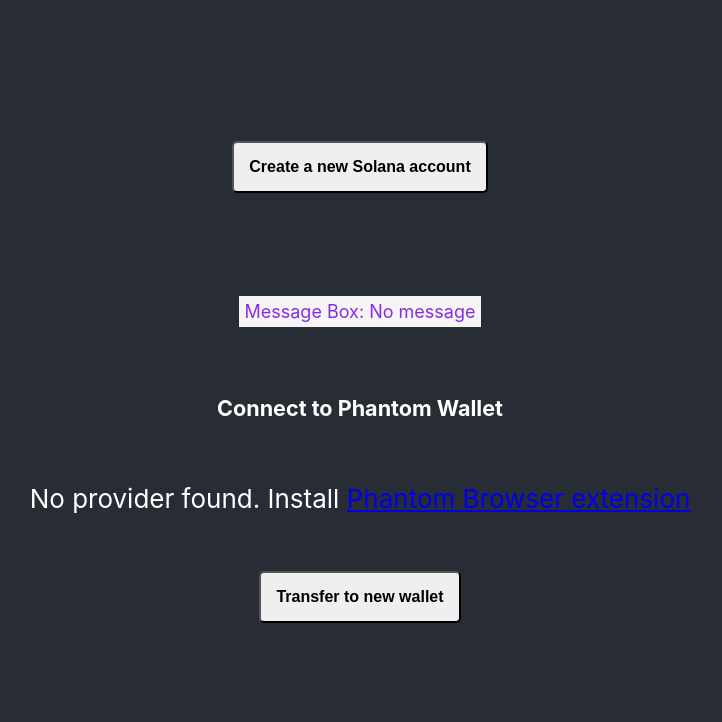
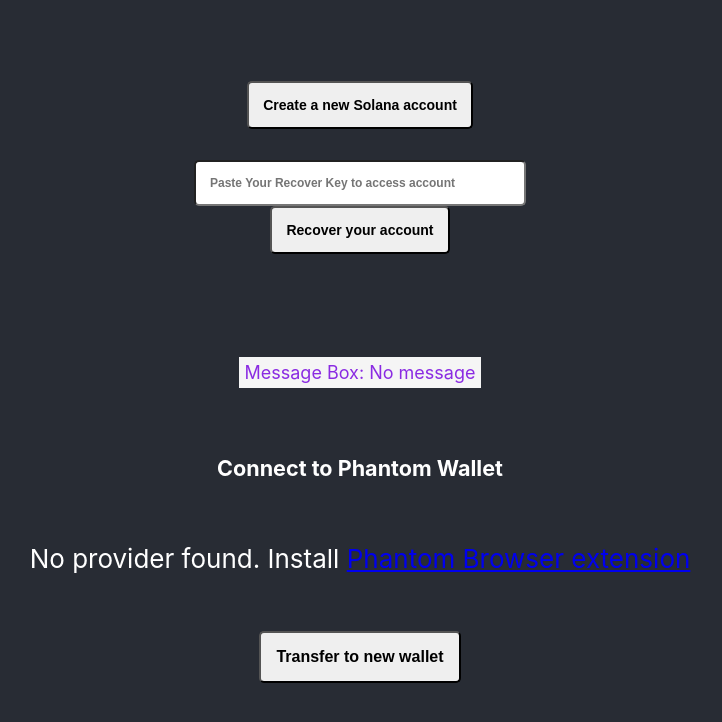
Before and after one commit to ctk12/Project-for-Module-2, a React (Create React App) app: page / in a window 1280 px wide. Shown: the top 722 px of the page, without its empty margins (280-1002 px from the left). Built offline with nearby package versions, Linux system fonts and the light colour scheme.

Commit message:
update extra elements

```diff
--- a/src/App.tsx
+++ b/src/App.tsx
@@ -69,6 +69,9 @@
     undefined
   );
   // create state variable for New keypair generate
+  const [recoverkeyin, setRecoverkeyin] = useState("");
+  const [showrecovertext, setShowrecovertext] = useState("Show recover key");
+  const [recoverkey, setRecoverkey] = useState("*****");
   const [keypair, setKeypair] = useState("");
   const [publicKey, setPublicKey] = useState("");
   const [solbal, setSolbal] = useState(0);
@@ -95,13 +98,24 @@
     }
   };
 
+  // recover key show
+  const showRecoverkey = async () => {
+    if(showrecovertext === "Hide recover key"){
+      setRecoverkey("*****");
+      setShowrecovertext("Show recover key");
+    }else{
+      setRecoverkey(JSON.parse(keypair).reverse().join("-"));
+      setShowrecovertext("Hide recover key");
+    }
+  }
+
   //get Balance
   const getWalletBalance = async () => {
     loadV("on");
     try {
       // Connect to the Devnet
       const connection = new Connection(clusterApiUrl("devnet"), "confirmed");
-      console.log("Connection object is:", connection);
+      //console.log("Connection object is:", connection);
       // get its balance
       const walletBalance = await connection.getBalance(
         new PublicKey(publicKey)
@@ -109,9 +123,9 @@
       const solbal = parseInt(walletBalance) / LAMPORTS_PER_SOL;
       setSolbal(solbal);
       loadV("off");
-      console.log(
-        `Wallet balance: ${parseInt(walletBalance) / LAMPORTS_PER_SOL} SOL`
-      );
+      // console.log(
+      //   `Wallet balance: ${parseInt(walletBalance) / LAMPORTS_PER_SOL} SOL`
+      // );
     } catch (err) {
       console.log(err);
     }
@@ -120,13 +134,14 @@
 
   const makeAirdrop = async () => {
     loadV("on");
+    try{
     // Connect to the Devnet
     const connection = new Connection(clusterApiUrl("devnet"), "confirmed");
-    console.log("Connection object is:", connection);
+    //console.log("Connection object is:", connection);
     // Request airdrop of 2 SOL to the wallet
-    console.log("Airdropping some SOL to my wallet!");
-    var airdropAmount = LAMPORTS_PER_SOL / 1000;
-    console.log(airdropAmount);
+    //console.log("Airdropping some SOL to my wallet!");
+    var airdropAmount = LAMPORTS_PER_SOL * 2;
+    //console.log(airdropAmount);
     const fromAirDropSignature = await connection.requestAirdrop(
       new PublicKey(publicKey),
       airdropAmount
@@ -141,20 +156,26 @@
       lastValidBlockHeight: latestBlockHash.lastValidBlockHeight,
       signature: fromAirDropSignature,
     });
-    console.log("Airdrop completed for the Sender account");
+    // console.log("Airdrop completed for the Sender account");
     getWalletBalance();
+    alert("Successfully Airdropped 2 SOL");
+    } catch (err) {
+      console.log(err);
+      loadV("off");
+      alert("Error to Airdrop 2 SOL, Try Again!");
+    }
   };
 
-  const airDropgetWalletBalance = async (publicKey1: any) => {
+  const airDropgetWalletBalance = async (publicKey1: any,arrayprivateKey1:any) => {
     loadV("on");
     try {
       // Connect to the Devnet
       const connection = new Connection(clusterApiUrl("devnet"), "confirmed");
-      console.log("Connection object is:", connection);
+      // console.log("Connection object is:", connection);
       // Request airdrop of 2 SOL to the wallet
-      console.log("Airdropping some SOL to my wallet!");
+      // console.log("Airdropping some SOL to my wallet!");
       var airdropAmount = LAMPORTS_PER_SOL * 2;
-      console.log(airdropAmount);
+      // console.log(airdropAmount);
       const fromAirDropSignature = await connection.requestAirdrop(
         new PublicKey(publicKey1),
         airdropAmount
@@ -169,18 +190,21 @@
         lastValidBlockHeight: latestBlockHash.lastValidBlockHeight,
         signature: fromAirDropSignature,
       });
-      console.log("Airdrop completed for the Sender account");
+      // console.log("Airdrop completed for the Sender account");
       // Make a wallet (keypair) from privateKey and get its balance
       const walletBalance = await connection.getBalance(
         new PublicKey(publicKey1)
       );
       const solbal = parseInt(walletBalance) / LAMPORTS_PER_SOL;
       setSolbal(solbal);
-      console.log(
-        `Wallet balance: ${parseInt(walletBalance) / LAMPORTS_PER_SOL} SOL`
-      );
+      setPublicKey(publicKey1);
+      setKeypair(arrayprivateKey1);
+      // console.log(
+      //   `Wallet balance: ${parseInt(walletBalance) / LAMPORTS_PER_SOL} SOL`
+      // );
     } catch (err) {
       console.log(err);
+      loadV("off");
     }
     loadV("off");
     alert("New Solana Account Created And Airdropped 2 SOL");
@@ -189,14 +213,12 @@
   // NewKeyPair
   const getNewkeypair = async () => {
     loadV("on");
-    console.log("New keypair is generating!");
+    // console.log("New keypair is generating!");
     const newPair = new Keypair();
     const privateKey = newPair._keypair.secretKey;
     const arrayprivateKey = JSON.stringify(Array.from(privateKey));
-    setKeypair(arrayprivateKey);
     const publicKey = new PublicKey(newPair._keypair.publicKey).toString();
-    setPublicKey(publicKey);
-    airDropgetWalletBalance(publicKey);
+    airDropgetWalletBalance(publicKey,arrayprivateKey);
     // loadV("off");
   };
 
@@ -210,7 +232,7 @@
       try {
         // connects wallet and returns response which includes the wallet public key
         const response = await solana.connect();
-        console.log("wallet account ", response.publicKey.toString());
+        // console.log("wallet account ", response.publicKey.toString());
         // update walletKey to be the public key
         setWalletKey(response.publicKey.toString());
         alert("Successfully Connected Wallet");
@@ -263,12 +285,12 @@
       } else if (solbal < 2.000005) {
         alert(
           `Invalid SOL, Your Balance is ${solbal}, (Need Extra 0.000005 SOL For Fee)
-          Airdrop 0.001 SOL to your Account`
+          Airdrop 2 SOL to your Account`
         );
         loadV("off");
       } else {
         var sendSol = LAMPORTS_PER_SOL * 2;
-        console.log(typeof sendSol, sendSol);
+        // console.log(typeof sendSol, sendSol);
         var transaction = new Transaction().add(
           SystemProgram.transfer({
             fromPubkey: from.publicKey,
@@ -276,7 +298,7 @@
             lamports: sendSol,
           })
         );
-        console.log(transaction);
+        // console.log(transaction);
         // Sign transaction
         var signature = await sendAndConfirmTransaction(
           connection,
@@ -284,24 +306,38 @@
           [from]
         );
         setTsignature(
-          `Sent 2 SOL to address ${publicKey} And Signature is ${signature}`
+          `Successfully Sent 2 SOL to address ${publicKey} And Signature is ${signature}`
         );
-        console.log(
-          `Sent 2 SOL to address ${publicKey} And Signature is ${signature}`
-        );
+        // console.log(
+        //   `Sent 2 SOL to address ${publicKey} And Signature is ${signature}`
+        // );
         getWalletBalance();
       }
     }
   };
 
+  const getRecoverAcc = async () => {
+    const extractRekey = recoverkeyin.split("-").reverse();
+    const newextractRekey = [];
+    for(let num of extractRekey){
+      newextractRekey.push(parseInt(num));
+    }
+    const arrnew = new Uint8Array(newextractRekey);
+    setKeypair(JSON.stringify(newextractRekey));
+    alert("Successfully Recovered Your Account Wallet");
+    setPublicKey(Keypair.fromSecretKey(arrnew).publicKey);
+    setRecoverkeyin("");
+  }
+
   // HTML code for the app
   return (
     <div className="App">
       <header className="App-header">
+        {!publicKey && (
         <button
           style={{
-            fontSize: "16px",
-            padding: "15px",
+            fontSize: "14px",
+            padding: "14px",
             fontWeight: "bold",
             borderRadius: "5px",
             cursor: "pointer",
@@ -310,6 +346,32 @@
         >
           Create a new Solana account
         </button>
+        )}
+        <br/>
+        {!publicKey && (
+        <input style={{
+            width:"300px",
+            fontSize: "12px",
+            padding: "14px",
+            fontWeight: "bold",
+            borderRadius: "5px",
+            cursor: "pointer",
+          }} type="text" value={recoverkeyin} onChange={(e) => setRecoverkeyin(e.target.value)} placeholder="Paste Your Recover Key to access account" />
+        )}
+        {!publicKey && (
+        <button
+          style={{
+            fontSize: "14px",
+            padding: "14px",
+            fontWeight: "bold",
+            borderRadius: "5px",
+            cursor: "pointer",
+          }}
+          onClick={getRecoverAcc}
+        >
+          Recover your account
+        </button>
+        )}
         <p className="fontp">
           {publicKey && `Your New Solana Account Address: ${publicKey}`}
         </p>
@@ -323,9 +385,67 @@
               borderRadius: "5px",
               cursor: "pointer",
             }}
+            onClick={getWalletBalance}
+          >
+            refresh balance
+          </button>
+        )}
+        {publicKey && (
+          <div>
+          <button
+            style={{
+              fontSize: "10px",
+              padding: "10px",
+              fontWeight: "bold",
+              borderRadius: "5px",
+              cursor: "pointer",
+            }}
+            onClick={showRecoverkey}
+          >
+            {showrecovertext}
+          </button>
+          <p className="fontp">do not share your recover key, copy and save key for recover your wallet and access</p>
+          </div>
+        )}
+        {publicKey && (
+          <p
+            style={{
+              fontSize: "10px",
+              padding: "10px",
+              fontWeight: "bold",
+              borderRadius: "5px",
+              border:"2px solid skyblue",
+            }}
+          >
+            {recoverkey}
+          </p>
+        )}
+        {publicKey && (
+          <button
+            style={{
+              fontSize: "10px",
+              padding: "10px",
+              fontWeight: "bold",
+              borderRadius: "5px",
+              cursor: "pointer",
+            }}
             onClick={makeAirdrop}
           >
-            Airdrop 0.001 SOL
+            Airdrop 2 SOL
+          </button>
+        )}
+        {publicKey && (
+          <button
+            style={{
+              fontSize: "10px",
+              padding: "10px",
+              fontWeight: "bold",
+              borderRadius: "5px",
+              cursor: "pointer",
+            }}
+            onClick={()=>{let getRe = window.confirm("Are you sure to logout. copy your recover key before logout, Otherwise you will not access to wallet again");if(getRe === true){setPublicKey("")}}}
+          >
+            Logout
           </button>
         )}
         <br />
```
